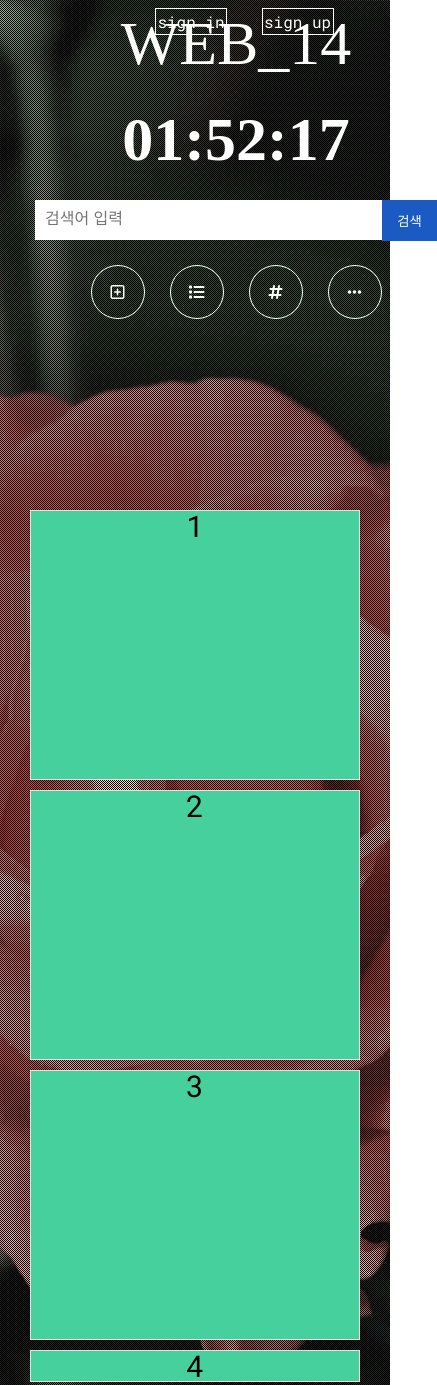
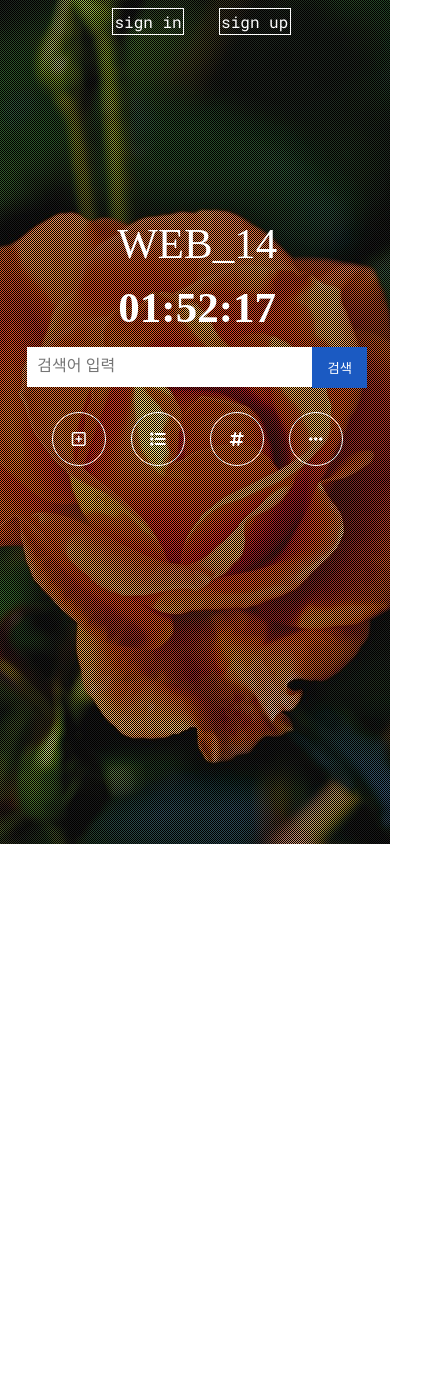
Before and after one commit to oymin2001/project.html, a plain HTML site: page index.html in a window 390 px wide. Shown: the top 1385 px of the page, 437 px wide, since content can reach past the window. After the commit the page ends 844 px from the top, so only its background shows below. Drawn offline with nearby package versions, Linux system fonts and the light colour scheme.

Commit message:
media query

```diff
--- a/css/style.css
+++ b/css/style.css
@@ -2,20 +2,58 @@
 
 
 /* 모바일 가로, 테블릿 세로 (해상도 ~ 479px)*/
-@media all and (min-width:1023px) {
-  #contents
-  {
-    top: 25%;
+@media (max-width:480px) {
+ #membership
+ {
+   left: 39%
+ }
+
+  #slider, #overLay {
+         width: 100%;
+         height: 100%;
   }
+  #contents_name, #js-clock{
+    font:43px bold;
+    margin-bottom: 15px;
+    color: white;
+  }
+
+  #contents_searching{
+    height: 40px;
+    width: 340px;
+    background-color: #ffffff;
+    margin-bottom: 25px;
+  }
+
+  #contents_searching input{
+    font-size: 16px;
+    width: 245px;
+    padding: 10px;
+    border: 0;
+    outline: none;
+    float: left;
+  }
+
+  #contents_searching button{
+    width: 55px;
+    padding: 11px;
+    border: 0;
+    background-color: #1b5ac2;
+    outline: none;
+    float: right;
+    color: #ffffff;
+    }
+
 }
-/* PC , 테블릿 가로 (해상도 768px ~ 1023px)*/
-@media all and (max-width:768px) and (min-width:1023px)
+@media (min-width: 768px) and (max-width: 1024px)
 {
- #contents
- {
-   top:20%;
- }
+#contents
+{
+  top: 24%;
 }
+}
+
+
 
 
 
@@ -28,7 +66,7 @@ html,body,.slider{
 
 .overLay{
   width: 100%;
-  height: 180%;
+  height: 100%;
   background: url('../images/dot.png');
   position: absolute;
   top: 0;
@@ -38,7 +76,7 @@ html,body,.slider{
 .slider {
        position:absolute;
        width: 100%;
-       height: 180%;
+       height: 100%;
        top: 0;
 
 
@@ -79,7 +117,7 @@ html,body,.slider{
 .membership{
   position: absolute;
   top: 1%;
-  left: 50%;
+  left: 48%;
   text-align: center;
   margin-left: -40px;
   z-index: 20;
@@ -102,8 +140,8 @@ html,body,.slider{
 
 .contents{
   position: absolute;
-  top: 11%;
-  left: 50%;
+  top: 36%;
+  left: 48%;
   margin-left: -160px;
   margin-top: -85px;
   text-align: center;
@@ -172,34 +210,3 @@ html,body,.slider{
 
 .contents_list li:hover{border-color: #fbbc05;}
 .contents_list li a:hover{display:none;}
-
-
-main {
-  min-height: 700px;
-  margin-top: 480px;
-  padding: 30px;
-}
-.main-container {
-      display: grid;
-      grid-gap: 10px;
-      grid-template-columns: repeat(auto-fit,minmax(300px, 2fr));
-      grid-template-rows: repeat(3, 270px);
-
-}
-.temp-box {
-  background:#45D09E;
-  text-align: center;
-  font-size: 30px;
-  border: 1px solid #dee3eb;
-  z-index: 20;
-}
-
-/* PC , 테블릿 가로 (해상도 768px ~ 1023px)*/
-@media all and (min-width:768px) and (max-width:1023px) { /*스타일입력*/}
-
-/* 테블릿 세로 (해상도 768px ~ 1023px)*/
-@media all and (min-width:768px) and (max-width:1023px) { /*스타일입력*/}
-
-/* 모바일 가로, 테블릿 세로 (해상도 480px ~ 767px)*/
-@media all and (min-width:480px) and (max-width:767px) {
-}
--- a/index.html
+++ b/index.html
@@ -6,27 +6,28 @@
         <link rel="stylesheet" href="css/reset.css">
         <link rel="stylesheet" href="css/style.css">
         <link href="https://fonts.googleapis.com/css2?family=Monoton&family=Roboto+Mono:wght@100;200;300;400;500;600;700&display=swap" rel="stylesheet">
+        <meta name="viewport" content="width=device-width,initial-scale=1" />
 
      </head>
     <body>
      <header>
-      <div class="overLay">
+      <div class="overLay" id='overLay'>
       </div>
-      <div class="slider">
+      <div class="slider" id='slider'>
        <div class="background_01"></div>
        <div class="background_02"></div>
        <div class="background_03"></div>
        <div class="background_04"></div>
        </div>
 
-       <div class="membership">
+       <div class="membership" id='membership'>
         <a href="#">sign in</a>
         <a href="#">sign up</a>
        </div>
        <div class="contents" id="contents">
-         <h1 class='contents_name'>WEB_14</h1>
-         <div class='js-clock'><h1>00:00</h1></div>
-          <div class="contents_searching">
+         <h1 class='contents_name' id='contents_name'>WEB_14</h1>
+         <div class='js-clock' id ='js-clock'><h1>00:00</h1></div>
+          <div class="contents_searching" id='contents_searching'>
            <input type="text" placeholder="검색어 입력">
            <button>검색</button>
           </div>
@@ -40,19 +41,6 @@
           </div>
        </div>
       </header>
-      <main>
-       <div class="main-container">
-         <div class="temp-box">1</div>
-         <div class="temp-box">2</div>
-         <div class="temp-box">3</div>
-         <div class="temp-box">4</div>
-         <div class="temp-box">5</div>
-         <div class="temp-box">6</div>
-         <div class="temp-box">7</div>
-         <div class="temp-box">8</div>
-
-         </div>
-      </main>
 
        <script src="https://ajax.googleapis.com/ajax/libs/jquery/3.5.1/jquery.min.js"></script>
        <script src="js\slider.js"></script>
```
Also changed, not shown: 11.html (deleted, +0 -19 lines), 22.css (deleted, +0 -9 lines), pp.html (deleted).
